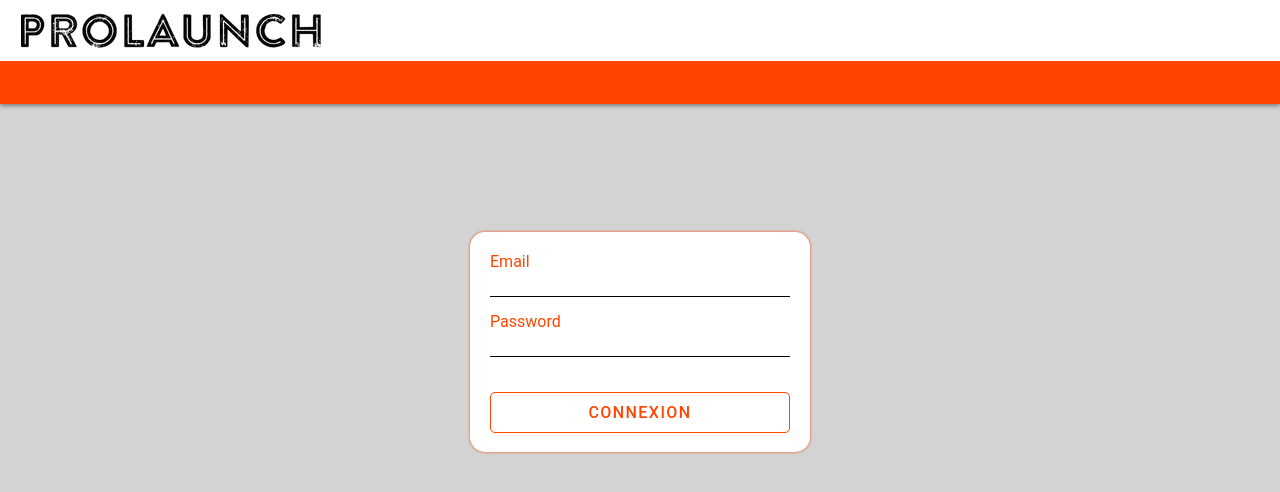
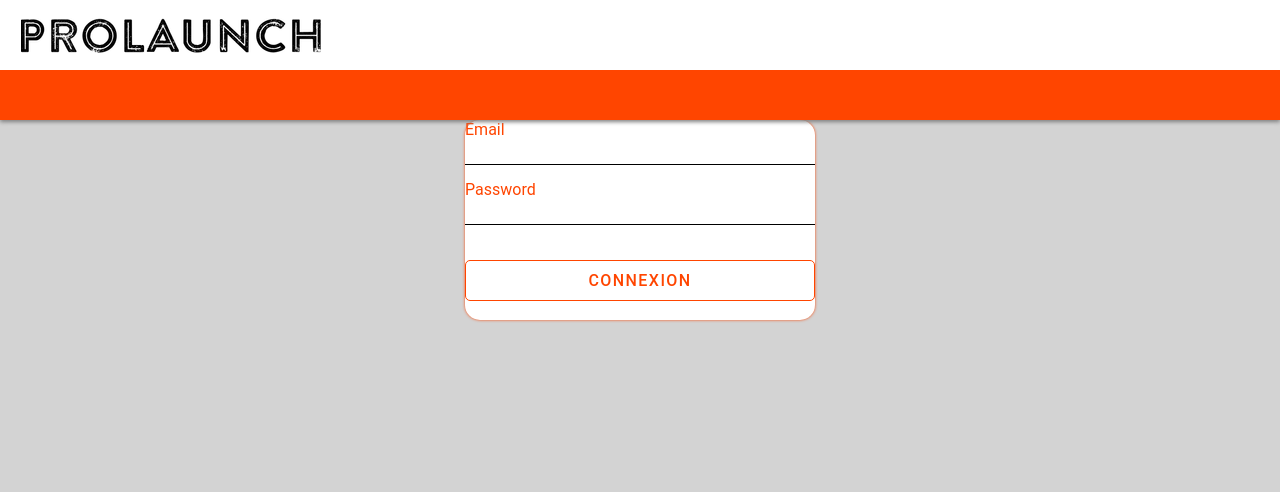
Before and after one commit to despreju/ProLaunch, a React (Create React App) app in the folder client/: page / in a window 1280 px wide. Shown: the top 492 px of the page. Built offline with nearby package versions, Linux system fonts and the light colour scheme.

Commit message:
Front: Ajout des interfaces training / admin / stats

```diff
--- a/client/src/components/content/Content.css
+++ b/client/src/components/content/Content.css
@@ -1,9 +1,7 @@
 .content {
-    height: 100%;
-    width: 100%;
-    background-color: lightgrey;
-    display: flex;
-    flex-direction: row;
-    overflow: hidden;
-    flex-wrap: wrap;
-  }
+  width: 100%;
+  background-color: lightgrey;
+  display: flex;
+  flex: 1;
+  justify-content: center;
+}
--- a/client/src/components/content/Content.js
+++ b/client/src/components/content/Content.js
@@ -1,6 +1,9 @@
 import React, {useContext} from 'react';
 import './Content.css';
 import Element from './Element';
+import Admin from './administration/Admin';
+import Statistics from './statistics/Statistics';
+import Training from './training/Training';
 import Login from '../login/Login';
 
 import {CredentialContext} from '../../contexts/CredentialContext';
@@ -15,13 +18,19 @@ function Content() {
     switch (menuItemSelected) {
       case '':
         return null;
+      case 'admin':
+        return <Admin/>;
+      case 'statistics':
+        return <Statistics/>;
+      case 'training':
+        return <Training/>;
       default:
-        return <Element menuSelected={menuItemSelected}/>;
+        return null;
     }
   }
 
   return (
-    <div className="content">
+    <div className={`content ${menuItemSelected}`}>
       {!isLogged && <Login/>}
       {isLogged && driveMenu()}
     </div>
--- a/client/src/components/content/Element.css
+++ b/client/src/components/content/Element.css
@@ -1,12 +1,34 @@
-.element {
-  height: 80%;
-  width: 80%;
-  border-radius: 15px;
-  text-align: center;
-  padding: 20px;
-  margin-left: auto;
-  margin-right: auto;
-  margin-top: 2%;
-  box-shadow: 0px 0px 3px 0px grey;
-  background-color: white;
+.tuile {
+    background-color: white;
+    height: 200px;
+    width: 350px;
+    border-radius: 15px;
+    text-align: center;
+    margin: 0 25px 50px 25px;
+    box-shadow: 0px 0px 3px 0px var(--main-color);
+    color: var(--main-color);
+  }
+
+  .tuile.active:hover {
+    cursor: pointer;
+    background-color: var(--main-color);
+    transition: all 0.15s ease-in-out;
+    color: white;
+  }
+
+  .tuile.inactive {
+    cursor: initial;
+    background-color: white;
+    box-shadow: 0px 0px 3px 0px #999;
+    transition: all 0.15s ease-in-out;
+    color: grey;
+  }
+
+.tuile .fas {
+    font-size: 90px;
+    margin-top: 20px;
 }
+
+.tuile > p {
+    font-size:25px;
+}
--- a/client/src/components/content/Element.js
+++ b/client/src/components/content/Element.js
@@ -1,28 +1,13 @@
-import React from 'react';
+import React from 'react'
 import './Element.css';
-import API from "../../utils/API.js";
 
-class Element extends React.Component {
-
-  state = {
-    usersList : []
-  }
-
-  async componentDidMount() {
-    const {data} = await API.getAllUsers();
-    setTimeout(() => {
-      this.setState({usersList: data});
-    }, 1000);
-
-  }
-
-  render() {
+const  Element = (props) => {
     return (
-      <div className='element'>
-       {this.state.usersList.map((user) => <p key={user.id}>{user.name} {user.email}</p>)}
-      </div>
+        <div className={`tuile ${props.active ? 'active' : 'inactive'}`}>
+            <i class={props.logo}></i>
+            <p>{props.title}</p>
+        </div>
     )
-  }
 }
 
 export default Element;
--- /dev/null
+++ b/client/src/components/content/administration/Admin.css
@@ -0,0 +1,4 @@
+.content.admin {
+  padding-top: 100px;
+  transition: all 0.15s ease-in-out;
+}
--- /dev/null
+++ b/client/src/components/content/administration/Admin.js
@@ -0,0 +1,39 @@
+import React, { useEffect, useState, Fragment } from 'react';
+import API from "../../../utils/API.js";
+import './Admin.css';
+import Element from '../Element';
+
+function Admin() {
+
+    return (
+        <Fragment>
+            <div>
+                <Element logo={'fas fa-users'} class={'userList'} title={'Utilisateurs'} active={true}/>
+                <Element logo={'fas fa-wrench'} class={'userList'} title={'En cours ...'} active={false}/>
+            </div>
+            <div>
+                <Element logo={'fas fa-wrench'} class={'userList'} title={'En cours ...'} active={false}/>
+                <Element logo={'fas fa-wrench'} class={'userList'} title={'En cours ...'} active={false}/>
+            </div>
+        </Fragment>
+    )
+
+}
+
+export default Admin;
+
+/* const [data, setData] = useState([]);
+
+useEffect(() => {
+    const fetchData = async () => {
+        const result = await API.getAllUsers();
+        setData(result.data);
+    };
+    fetchData();
+});
+
+return (
+    <div className='admin'>
+    {data.map((user) => <p key={user.id}>{user.name} {user.email}</p>)}
+    </div>
+) */
--- /dev/null
+++ b/client/src/components/content/statistics/Statistics.css
@@ -0,0 +1,4 @@
+.content.statistics {
+  padding-top: 100px;
+  transition: all 0.15s ease-in-out;
+}
--- /dev/null
+++ b/client/src/components/content/statistics/Statistics.js
@@ -0,0 +1,39 @@
+import React, { useEffect, useState, Fragment } from 'react';
+import API from "../../../utils/API.js";
+import './Statistics.css';
+import Element from '../Element';
+
+function Statistics() {
+
+    return (
+        <Fragment>
+            <div>
+                <Element logo={'fas fa-users'} class={'userList'} title={'Utilisateurs'} active={true}/>
+                <Element logo={'fas fa-wrench'} class={'userList'} title={'En cours ...'} active={false}/>
+            </div>
+            <div>
+                <Element logo={'fas fa-wrench'} class={'userList'} title={'En cours ...'} active={false}/>
+                <Element logo={'fas fa-wrench'} class={'userList'} title={'En cours ...'} active={false}/>
+            </div>
+        </Fragment>
+    )
+
+}
+
+export default Statistics;
+
+/* const [data, setData] = useState([]);
+
+useEffect(() => {
+    const fetchData = async () => {
+        const result = await API.getAllUsers();
+        setData(result.data);
+    };
+    fetchData();
+});
+
+return (
+    <div className='admin'>
+    {data.map((user) => <p key={user.id}>{user.name} {user.email}</p>)}
+    </div>
+) */
--- /dev/null
+++ b/client/src/components/content/training/Training.css
@@ -0,0 +1,4 @@
+.content.training {
+  padding-top: 100px;
+  transition: all 0.15s ease-in-out;
+}
--- /dev/null
+++ b/client/src/components/content/training/Training.js
@@ -0,0 +1,39 @@
+import React, { useEffect, useState, Fragment } from 'react';
+import API from "../../../utils/API.js";
+import './Training.css';
+import Element from '../Element';
+
+function Training() {
+
+    return (
+        <Fragment>
+            <div>
+                <Element logo={'fas fa-users'} class={'userList'} title={'Utilisateurs'} active={true}/>
+                <Element logo={'fas fa-wrench'} class={'userList'} title={'En cours ...'} active={false}/>
+            </div>
+            <div>
+                <Element logo={'fas fa-wrench'} class={'userList'} title={'En cours ...'} active={false}/>
+                <Element logo={'fas fa-wrench'} class={'userList'} title={'En cours ...'} active={false}/>
+            </div>
+        </Fragment>
+    )
+
+}
+
+export default Training;
+
+/* const [data, setData] = useState([]);
+
+useEffect(() => {
+    const fetchData = async () => {
+        const result = await API.getAllUsers();
+        setData(result.data);
+    };
+    fetchData();
+});
+
+return (
+    <div className='admin'>
+    {data.map((user) => <p key={user.id}>{user.name} {user.email}</p>)}
+    </div>
+) */
--- a/client/src/components/menu/MenuItem.css
+++ b/client/src/components/menu/MenuItem.css
@@ -1,16 +1,13 @@
 .menuItem {
     color: white;
     padding: 13px 30px 13px 30px;
+    transition: all 0.15s ease-in-out;
 }
 
 .menuItem:hover {
-    color: var(--main-color);
-    background-color: var(--main-color-transparent);
+    text-decoration: underline;
+    transition: all 0.15s ease-in-out;
     cursor: pointer;
-    border-top: 1px solid var(--main-color);
-    border-bottom: 1px solid var(--main-color);
-    padding-top: 12px;
-    padding-bottom: 12px;
 }
 
 .menuItem > .fas {
@@ -21,8 +18,7 @@
     color: var(--main-color);
     background-color: white;
     cursor: pointer;
-    border-top: 1px solid var(--main-color);
-    border-bottom: 1px solid var(--main-color);
     padding-top: 12px;
     padding-bottom: 12px;
+    border-radius: 5px;
 }
--- a/client/src/index.css
+++ b/client/src/index.css
@@ -59,16 +59,3 @@ input:focus {
   cursor: pointer;
   outline: initial;
 }
-
-.tuile {
-  background-color: white;
-  height: 180px;
-  width: 300px;
-  border-radius: 15px;
-  text-align: center;
-  padding: 20px;
-  margin-left: auto;
-  margin-right: auto;
-  margin-top: 10%;
-  box-shadow: 0px 0px 3px 0px var(--main-color);
-}
```
